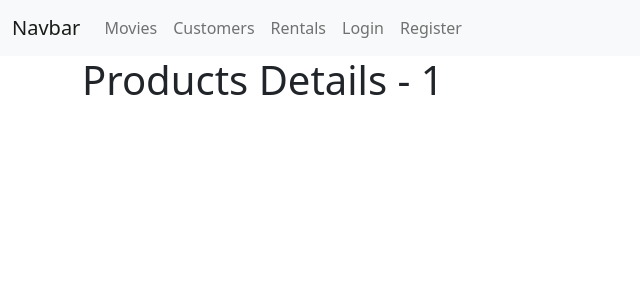
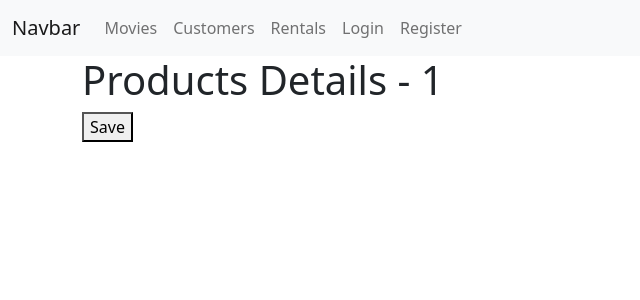
Before and after one commit to ak682015/React-Components, a React (Create React App) app: page /product/1 in a window 1280 px wide. Shown: the top 300 px of the page, without its empty margins (0-640 px from the left). Built offline with nearby package versions, Linux system fonts and the light colour scheme.

Commit message:
product Details Added

```diff
--- /dev/null
+++ b/src/components/customers.jsx
@@ -0,0 +1,14 @@
+import React, { Component } from 'react';
+
+class Customers extends Component {
+
+    render() {
+        return(
+            <React.Fragment>
+                <h1>Customer</h1>
+            </React.Fragment>
+        )
+    }
+}
+
+export default Customers;
--- a/src/components/posts.jsx
+++ b/src/components/posts.jsx
@@ -1,7 +1,10 @@
 import React, { Component } from 'react';
 import {Link} from 'react-router-dom';
+import queryString from 'query-string';
 
-const Posts = ({ match }) => {
+const Posts = ({ match, location  }) => {
+    const result = queryString.parse(location.search);
+    console.log(result);
         return(
             <React.Fragment>
                 <div>
--- a/src/components/productDetails.jsx
+++ b/src/components/productDetails.jsx
@@ -2,10 +2,14 @@ import React, { Component } from 'react';
 
 class ProductDetails extends Component {
 
+    handleSave = () =>{
+        this.props.history.replace('/products');
+    }
     render() {
         return(
             <React.Fragment>
                 <h1>Products Details - {this.props.match.params.id}</h1>
+                <button onClick={this.handleSave}>Save</button>
             </React.Fragment>
         )
     }
--- /dev/null
+++ b/src/components/rentals.jsx
@@ -0,0 +1,14 @@
+import React, { Component } from 'react';
+
+class Rentals extends Component {
+
+    render() {
+        return(
+            <React.Fragment>
+                <h1>Rentals</h1>
+            </React.Fragment>
+        )
+    }
+}
+
+export default Rentals;
```
